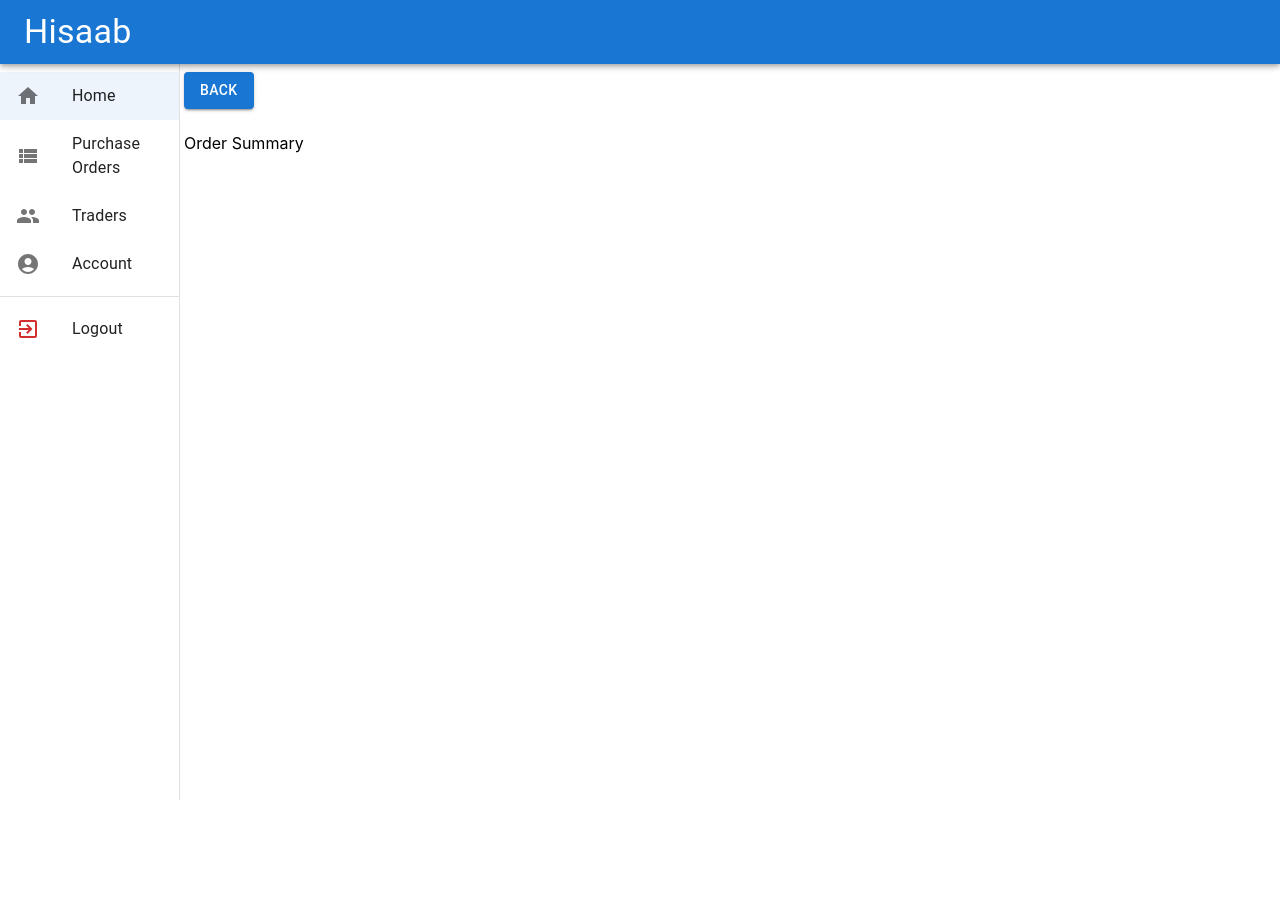
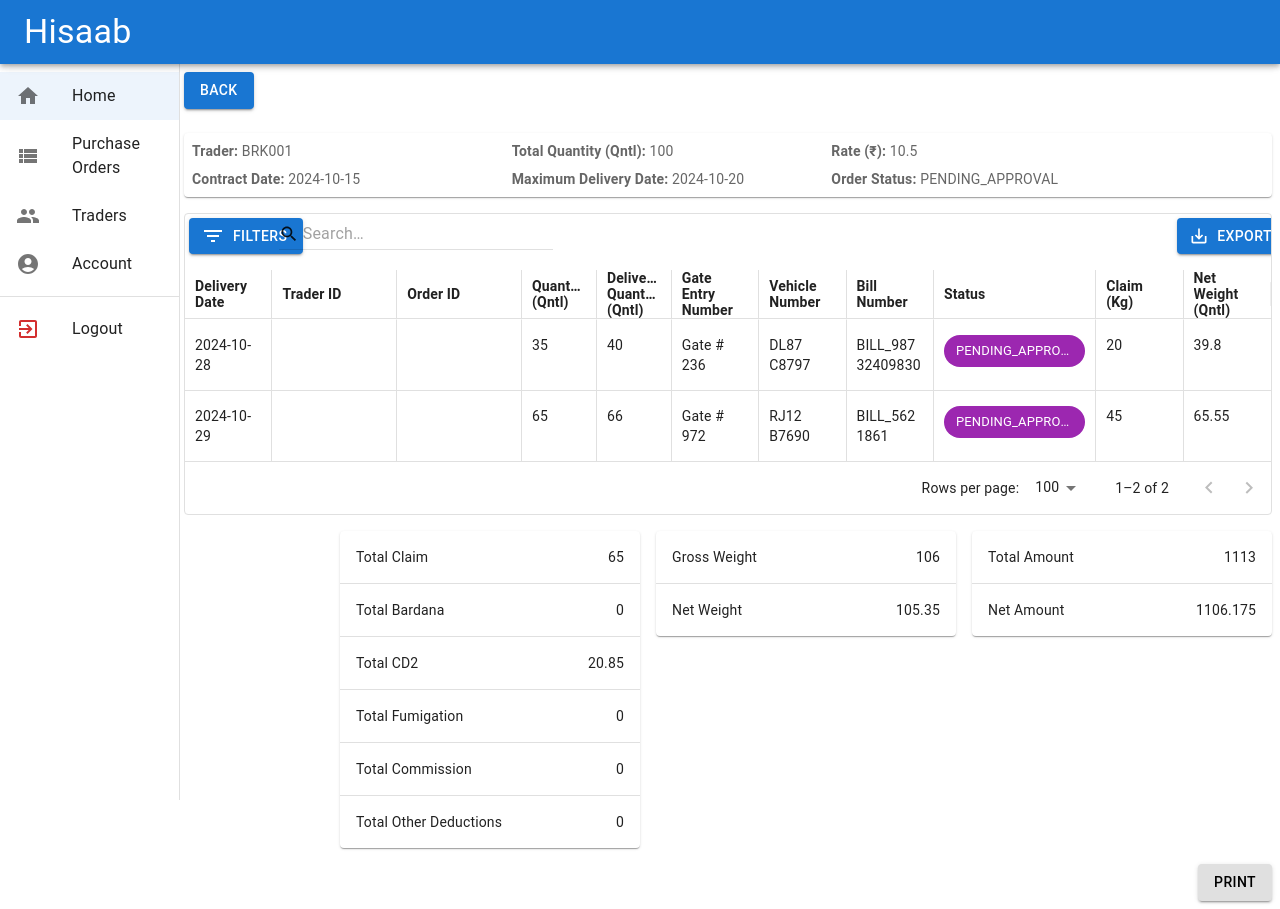
Before and after one commit to anurag108/hisaab, a React (Create React App) app in the folder frontend/: page / in a window 1280 px wide. Both pictures are taken after a click on the element 728 px from the left and 214 px from the top of the page. Before the commit the page ends 800 px from the top, so only its background shows below. Built offline with nearby package versions, Linux system fonts and the light colour scheme; the HTML template or start-up script is replaced by a standard one.

Commit message:
Add OrderItemDetails page

```diff
--- a/frontend/src/orders/OrderItemDetails.react.tsx
+++ b/frontend/src/orders/OrderItemDetails.react.tsx
@@ -1,12 +1,188 @@
-import { Stack } from "@mui/material";
-import { Order } from "../types";
+import { Grid2 as Grid, Stack, Box, styled, Paper, Table, TableBody, TableCell, TableContainer, TableHead, TableRow, Button } from "@mui/material";
+import { ExpandedOrderItem, Order, OrderItem } from "../types";
+import OrderItemsCrud from "./OrderItemsCrud.react";
 
 interface OrderItemDetailsProps {
     order: Order,
 }
 
+const Item = styled(Paper)(({ theme }) => ({
+    backgroundColor: '#fff',
+    ...theme.typography.body2,
+    padding: theme.spacing(1),
+    textAlign: 'left',
+    color: theme.palette.text.secondary,
+    ...theme.applyStyles('dark', {
+        backgroundColor: '#1A2027',
+    }),
+}));
+
+function OrderSummary(props: OrderItemDetailsProps) {
+    const { order } = props;
+    return (<Box sx={{ width: '100%' }}>
+        <Item>
+            <Grid container rowSpacing={1} columnSpacing={{ xs: 1, sm: 2, md: 3 }}>
+                <Grid size={3.5}>
+                    <b>Trader: </b>{order.traderId}
+                </Grid>
+                <Grid size={3.5}>
+                    <b>Total Quantity (Qntl): </b>{order.totalQuantity}
+                </Grid>
+                <Grid size={3.5}>
+                    <b>Rate (₹): </b>{order.rate}
+                </Grid>
+                <Grid size={3.5}>
+                    <b>Contract Date: </b>{order.contractDate}
+                </Grid>
+                <Grid size={3.5}>
+                    <b>Maximum Delivery Date: </b>{order.deliveryDate}
+                </Grid>
+                <Grid size={3.5}>
+                    <b>Order Status: </b>{order.status}
+                </Grid>
+            </Grid>
+        </Item>
+    </Box>
+    );
+}
+
+function OrderTotals(props: OrderItemDetailsProps) {
+    const { order } = props;
+
+    let totalClaim = 0.0;
+    let totalBardana = 0.0;
+    let totalCD2 = 0.0;
+    let totalFumigation = 0.0;
+    let totalCommission = 0.0;
+    let totalOtherDeducation = 0.0;
+    let grossWeight = 0.0;
+
+    order.items.forEach((item: OrderItem) => {
+        totalClaim += item.claim;
+        totalBardana += item.bardana;
+        totalCD2 += item.cd2;
+        totalFumigation += item.fumigation;
+        totalCommission += item.commission;
+        totalOtherDeducation += item.otherDeductions;
+        grossWeight += item.deliveredQuantity;
+    });
+
+    let netWeight = grossWeight - (totalClaim / 100.0);
+    let totalAmount = grossWeight * order.rate;
+    let netAmount = netWeight * order.rate;
+
+    const deductions = [
+        { name: 'Total Claim', value: totalClaim },
+        { name: 'Total Bardana', value: totalBardana },
+        { name: 'Total CD2', value: totalCD2 },
+        { name: 'Total Fumigation', value: totalFumigation },
+        { name: 'Total Commission', value: totalCommission },
+        { name: 'Total Other Deductions', value: totalOtherDeducation },
+    ];
+
+    const weights = [
+        { name: 'Gross Weight', value: grossWeight },
+        { name: 'Net Weight', value: netWeight }
+    ];
+    const amounts = [
+        { name: 'Total Amount', value: totalAmount },
+        { name: 'Net Amount', value: netAmount }
+    ]
+
+    return (
+        <Stack direction="row" spacing={2} sx={{ justifyContent: 'right' }}>
+            <TableContainer component={Paper} sx={{ maxWidth: 300, height: '100%' }}>
+                <Table>
+                    <TableBody>
+                        {deductions.map((row) => (
+                            <TableRow
+                                key={row.name}
+                                sx={{ '&:last-child td, &:last-child th': { border: 0 } }}
+                            >
+                                <TableCell component="th" scope="row">{row.name}</TableCell>
+                                <TableCell align="right">{row.value}</TableCell>
+                            </TableRow>
+                        ))}
+                    </TableBody>
+                </Table>
+            </TableContainer >
+            <TableContainer component={Paper} sx={{ maxWidth: 300, height: '100%' }}>
+                <Table>
+                    <TableBody>
+                        {weights.map((row) => (
+                            <TableRow
+                                key={row.name}
+                                sx={{ '&:last-child td, &:last-child th': { border: 0 } }}
+                            >
+                                <TableCell component="th" scope="row">{row.name}</TableCell>
+                                <TableCell align="right">{row.value}</TableCell>
+                            </TableRow>
+                        ))}
+                    </TableBody>
+                </Table>
+            </TableContainer >
+            <TableContainer component={Paper} sx={{ maxWidth: 300, height: '100%' }}>
+                <Table>
+                    <TableBody>
+                        {amounts.map((row) => (
+                            <TableRow
+                                key={row.name}
+                                sx={{ '&:last-child td, &:last-child th': { border: 0 } }}
+                            >
+                                <TableCell component="th" scope="row">{row.name}</TableCell>
+                                <TableCell align="right">{row.value}</TableCell>
+                            </TableRow>
+                        ))}
+                    </TableBody>
+                </Table>
+            </TableContainer >
+        </Stack>
+    );
+}
+
+function Footer() {
+    return (
+        <Stack direction="row" spacing={2} sx={{ justifyContent: 'right' }}>
+            <Button variant="contained" color="inherit" onClick={() => { window.print() }}>Print</Button>
+        </Stack>
+    )
+}
+
 export default function OrderItemDetails(props: OrderItemDetailsProps) {
-    return (<Stack>
-        Order Summary
-    </Stack>);
+    const { order } = props;
+    let initialItems: ExpandedOrderItem[] = [];
+    const expandedItems = order.items.map((item) => {
+        return {
+            id: item.id,
+            businessId: order.businessId,
+            traderId: order.traderId,
+            partyId: item.partyId,
+            orderId: order.id,
+            quantity: item.quantity,
+            deliveredQuantity: item.deliveredQuantity,
+            vehicleNumber: item.vehicleNumber,
+            gateEntryNumber: item.gateEntryNumber,
+            billNumber: item.billNumber,
+            claim: item.claim,
+            bardana: item.bardana,
+            fumigation: item.fumigation,
+            cd2: item.cd2,
+            commission: item.commission,
+            otherDeductions: item.otherDeductions,
+            creationTime: item.creationTime,
+            deliveryDate: item.deliveryDate,
+            updateTime: item.updateTime,
+            status: item.status
+        };
+    });
+    initialItems = initialItems.concat(expandedItems);
+
+    return (
+        <Stack spacing={2}>
+            <OrderSummary order={props.order} />
+            <OrderItemsCrud initialItems={props.order.items} onOrderClick={async () => { }} />
+            <OrderTotals order={props.order} />
+            <Footer />
+        </Stack>
+    );
 }
--- a/frontend/src/types.ts
+++ b/frontend/src/types.ts
@@ -41,6 +41,7 @@
     cd2: number,
     otherDeductions: number,
     commission: number,
+    deliveryDate: string,
     creationTime: string,
     updateTime: string,
     // status: OrderItemStatus,
@@ -64,6 +65,7 @@
     cd2: number,
     commission: number,
     otherDeductions: number,
+    deliveryDate: string,
     creationTime: string,
     updateTime: string,
     // status: OrderItemStatus,
```
